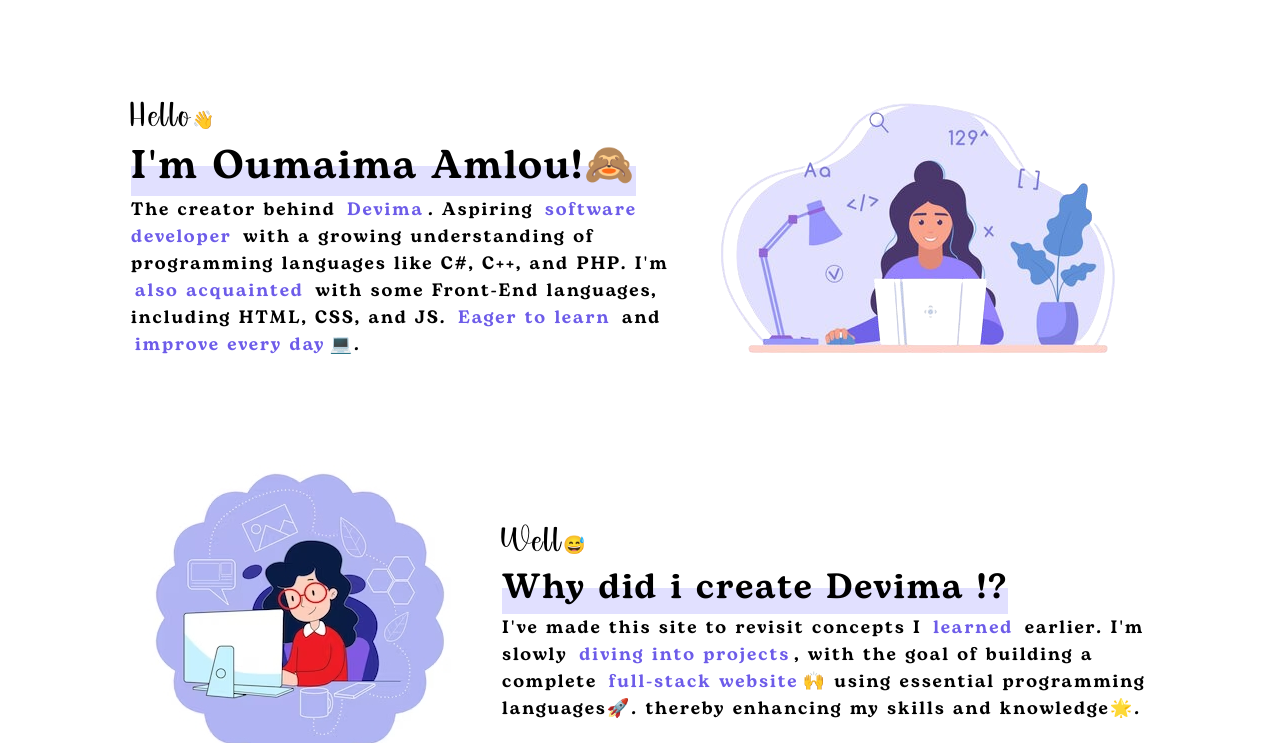
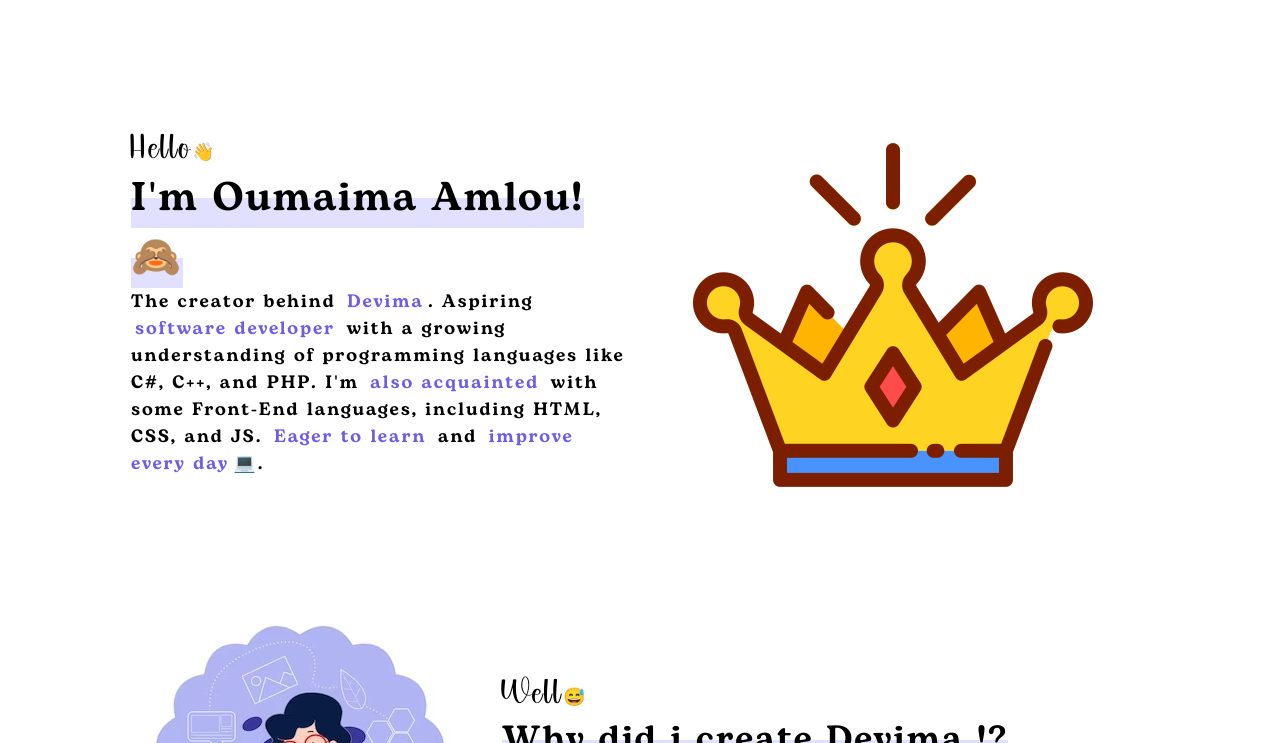
Before and after one commit to Am-umaima/Devima, a plain HTML site: page index.html in a window 1280 px wide. Shown: the part 57-800 px from the top of the page. Drawn offline with Linux system fonts and the light colour scheme.

Commit message:
Update index.html

```diff
--- a/index.html
+++ b/index.html
@@ -59,7 +59,7 @@
 
 					<br/>
 				</td>
-					<td><img src="tsawa/hgdhfx-removebg-preview.png" class="imgpc"></td>
+					<td><img src="tsawa/2385856.png" class="imgpc"></td>
 			</tr>
 		</table>
 	</article>
```
